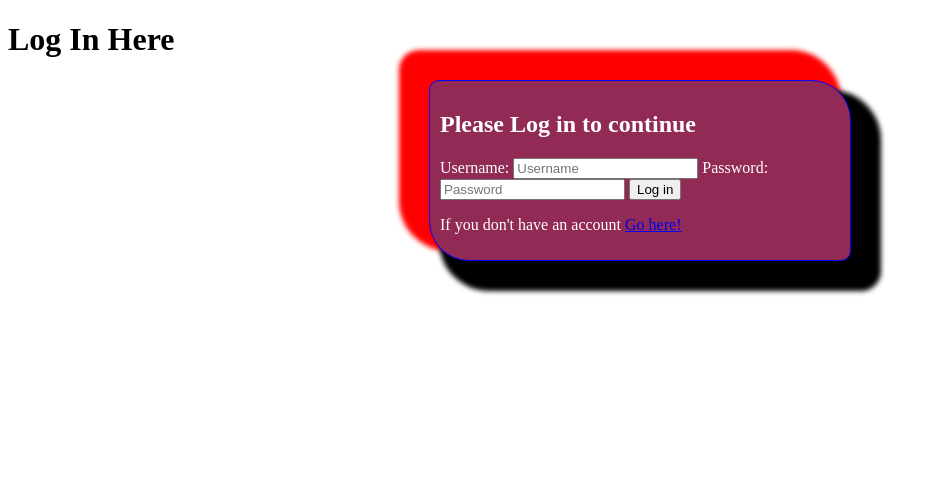
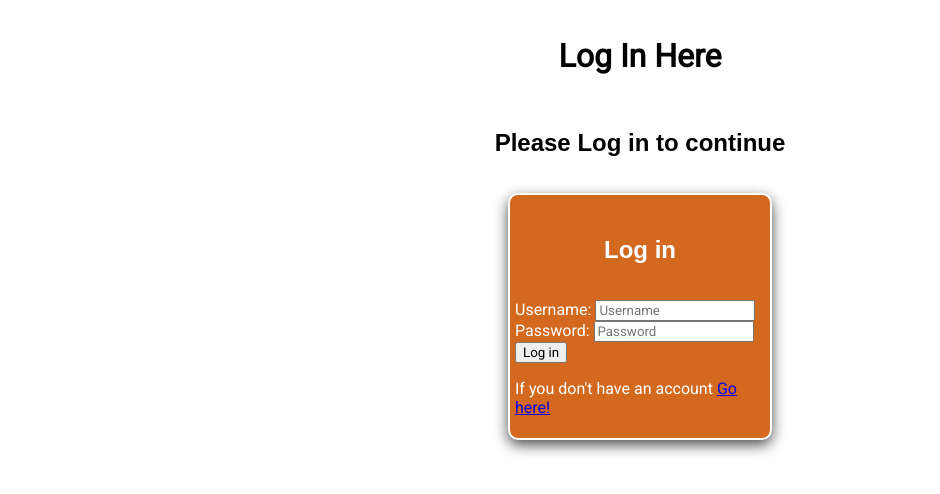
Before and after one commit to MAST1999/HTML-And-CSS-Training, a website: page Forms/logIn.html in a window 1280 px wide. Shown: the whole page, without its empty margins (0-940 px from the left). Drawn offline with Linux system fonts and the light colour scheme.

Commit message:
Advanced selecors intro and !important

```diff
--- a/Forms/logIn.css
+++ b/Forms/logIn.css
@@ -1,15 +1,28 @@
-.container-login {
-    border: 1px solid blue;
-    padding: 10px;
-    width: 400px;
-    background-color: #912a54;
-    color: white;
-    margin: 0 auto; /*this makes it go to the center, for more info go to Notes.md */
-    /* border-radius: 15px;
-    border-radius: 10px 20px 30px 40px;
-    border-radius: 10% 20% */
-    border-radius: 10px 40px;
-    box-shadow: 20px 20px 5px 10px black, -20px -20px 5px 10px red;
-    /* box-shadow: -20px -20px black;
-    box-shadow: inset 20px 20px 5px 10px black; */
+@import url("https://fonts.googleapis.com/css2?family=Roboto&display=swap");
+
+* {
+  font-family: "Roboto", sans-serif !important; /*because of !important the
+                                        font is always going to be roboto*/
 }
+
+#login {
+  color: white;
+  padding: 5px;
+  background-color: chocolate;
+  width: 250px;
+  margin: 0 auto;
+  position: relative;
+  border: solid 2px white;
+  border-radius: 10px;
+  box-shadow: 0 5px 14px rgba(0, 0, 0, 0.7);
+}
+h1 {
+  text-align: center;
+  padding: 1rem;
+  font-family: Georgia, "Times New Roman", Times, serif;
+}
+h2 {
+  text-align: center;
+  padding: 1rem;
+  font-family: "Arial", Helvetica, sans-serif !important;
+}
--- a/Forms/logIn.html
+++ b/Forms/logIn.html
@@ -8,9 +8,11 @@
   </head>
   <body>
     <h1>Log In Here</h1>
+    <h2>Please Log in to continue</h2>
     <div class="container-login">
-      <h2>Please Log in to continue</h2>
-      <form action="/index.html" method="GET">
+      <form id="login" action="/index.html" method="GET">
+        <h2>Log in</h2>
+        <div>
           <label for="Username">Username: </label>
           <input
             id="Username"
@@ -19,6 +21,8 @@
             type="text"
             placeholder="Username"
           />
+        </div>
+        <div>
           <label for="Password">Password: </label>
           <input
             id="Password"
@@ -27,7 +31,10 @@
             type="password"
             placeholder="Password"
           />
-        <input type="submit" value="Log in" />
+        </div>
+        <div class="btn-login">
+          <input class="btn" type="submit" value="Log in" />
+        </div>
         <p>
           If you don't have an account
           <a href="/Forms/registrationForm.html">Go here!</a>
--- /dev/null
+++ b/package.json
@@ -0,0 +1,5 @@
+{
+  "dependencies": {
+    "express": "^4.17.1"
+  }
+}
```
Also changed, not shown: Notes.md (+15 -2 lines), 1 other file. Lines whose indentation alone changed are shown as unchanged.
